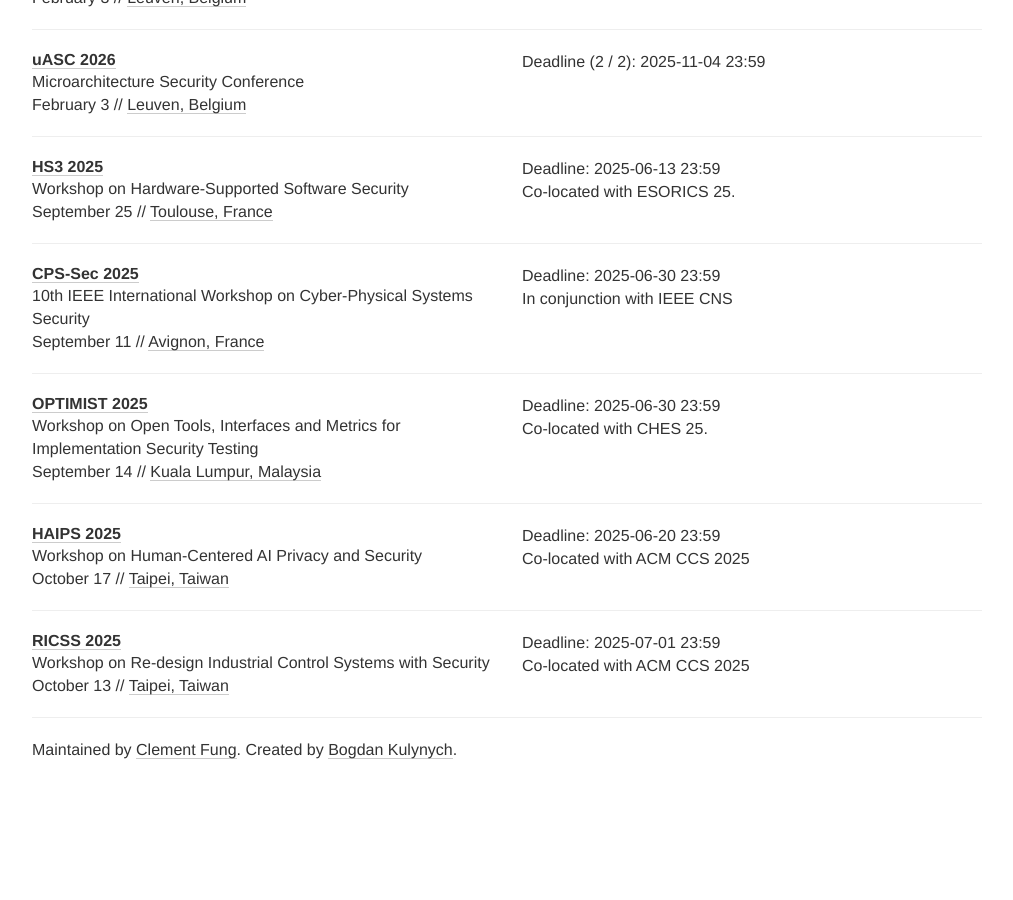
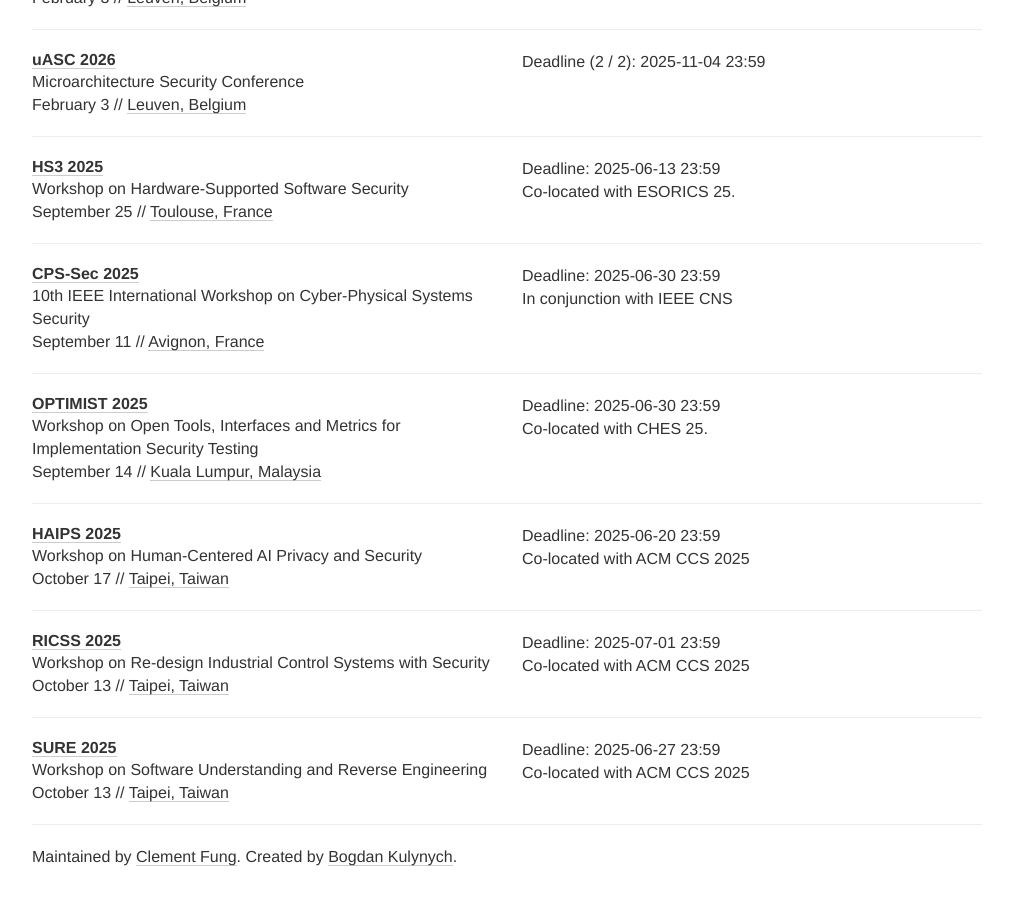
Before and after one commit to sec-deadlines/sec-deadlines.github.io, a Jekyll site: the page built from index.html, in a window 1280 px wide and 900 px high, scrolled down 18587 px. Shown: the whole window, without its empty margins (133-1146 px from the left). Built offline with Jekyll 4.4.1, drawn with Linux system fonts in a browser that asks for light colours; nearby versions of some CDN libraries; comment, search, counter and statistics services are not loaded; before the commit the page ends 19380 px from its top, so only the background shows below that.

Commit message:
Add ACM SURE 2025

```diff
--- a/_data/conferences.yml
+++ b/_data/conferences.yml
@@ -1365,3 +1365,13 @@
   date: October 13
   place: Taipei, Taiwan
   tags: [SEC, SHOP]
+
+- name: SURE
+  description: Workshop on Software Understanding and Reverse Engineering
+  year: 2025
+  link: https://sure-workshop.org/
+  deadline: ["2025-06-27 23:59"]
+  comment: Co-located with ACM CCS 2025
+  date: October 13
+  place: Taipei, Taiwan
+  tags: [SEC, SHOP]
```
